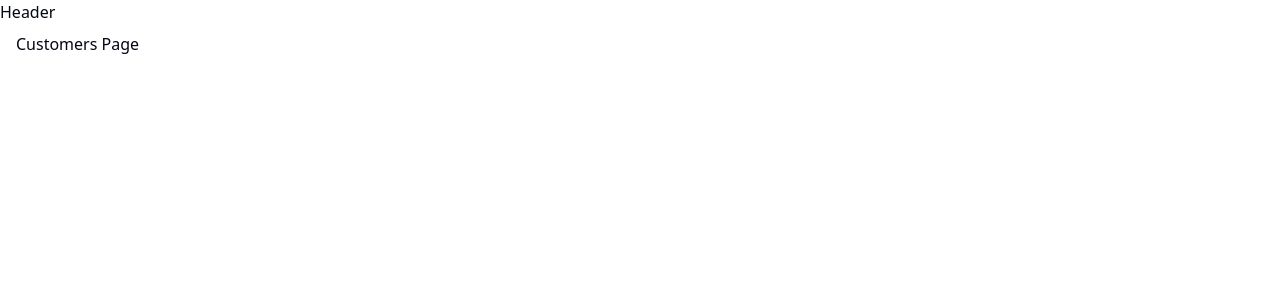
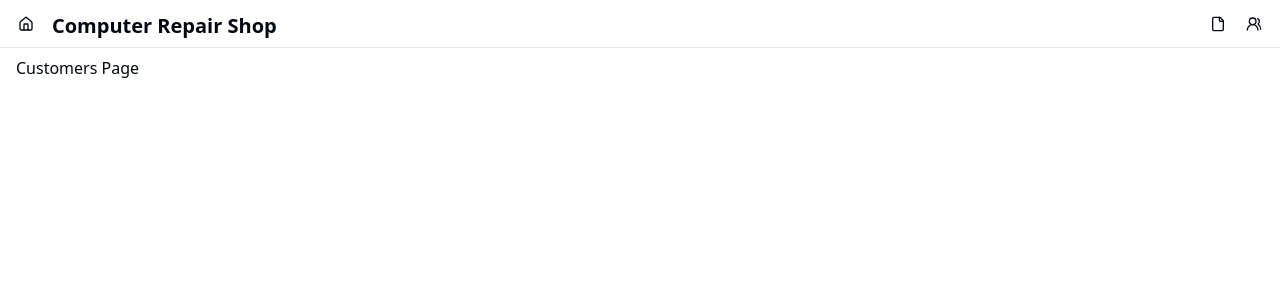
Before and after one commit to freecodeproject25/nextjs-repairshop, a Next.js app: page /customers in a window 1280 px wide. Shown: the top 300 px of the page. Built offline with nearby package versions, Linux system fonts and the light colour scheme.

Commit message:
header for all

```diff
--- a/src/components/Header.tsx
+++ b/src/components/Header.tsx
@@ -1,5 +1,32 @@
-export function Header(){
-    return (
-        <p>Header</p>
-    )
+import { HomeIcon, File, UsersRound } from "lucide-react";
+import Link from "next/link";
+
+import { NavButton } from "@/components/NavButton";
+
+export function Header() {
+  return (
+    <header className="animate-slide bg-background h-12 p-2 border-b sticky top-0 z-20">
+      <div className="flex h-8 items-center justify-between w-full">
+        <div className="flex items-center gap-2">
+          <NavButton href="/home" label="Home" icon={HomeIcon} />
+
+          <Link
+            href="/home"
+            className="flex justify-center items-center gap-2 ml-0"
+            title="Home"
+          >
+            <h1 className="hidden sm:block text-xl font-bold m-0 mt-1">
+              Computer Repair Shop
+            </h1>
+          </Link>
+        </div>
+
+        <div className="flex items-center">
+          <NavButton href="/tickets" label="Tickets" icon={File} />
+
+          <NavButton href="/customers" label="Customers" icon={UsersRound} />
+        </div>
+      </div>
+    </header>
+  );
 }
```
